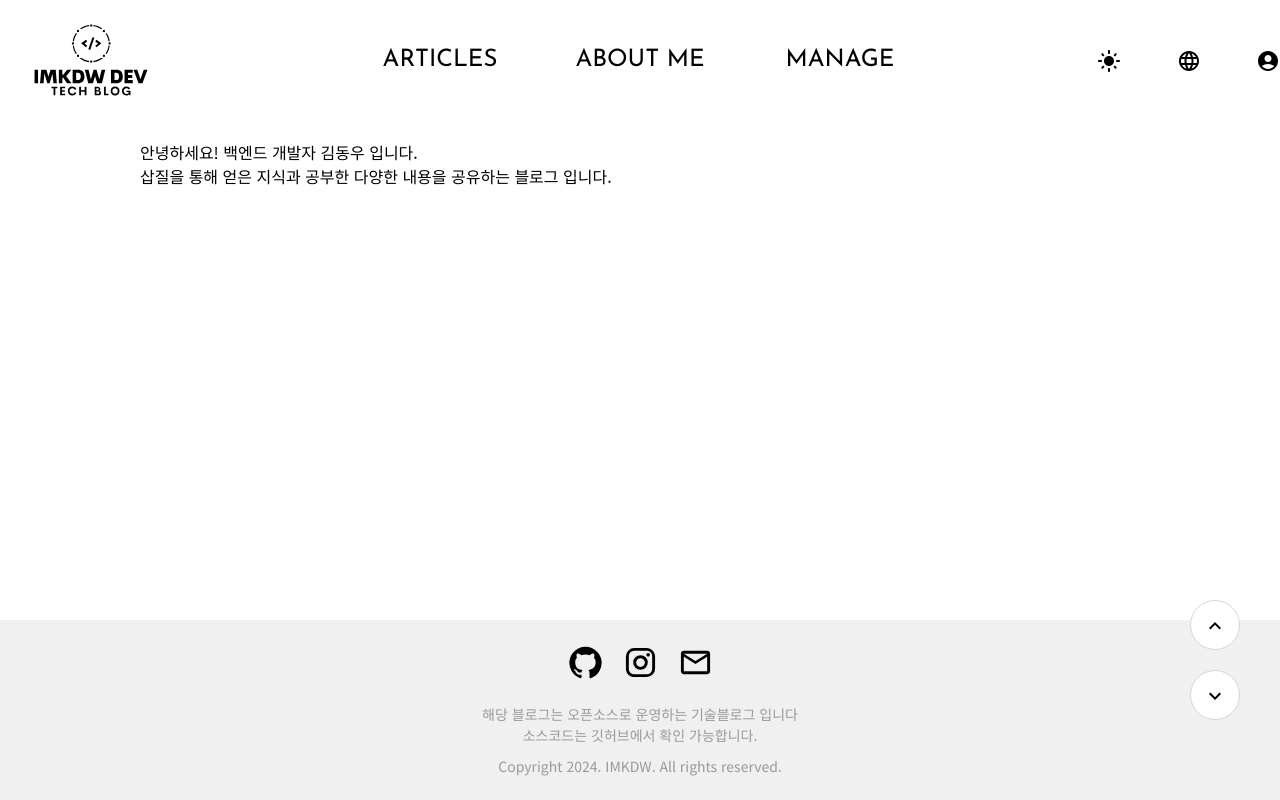
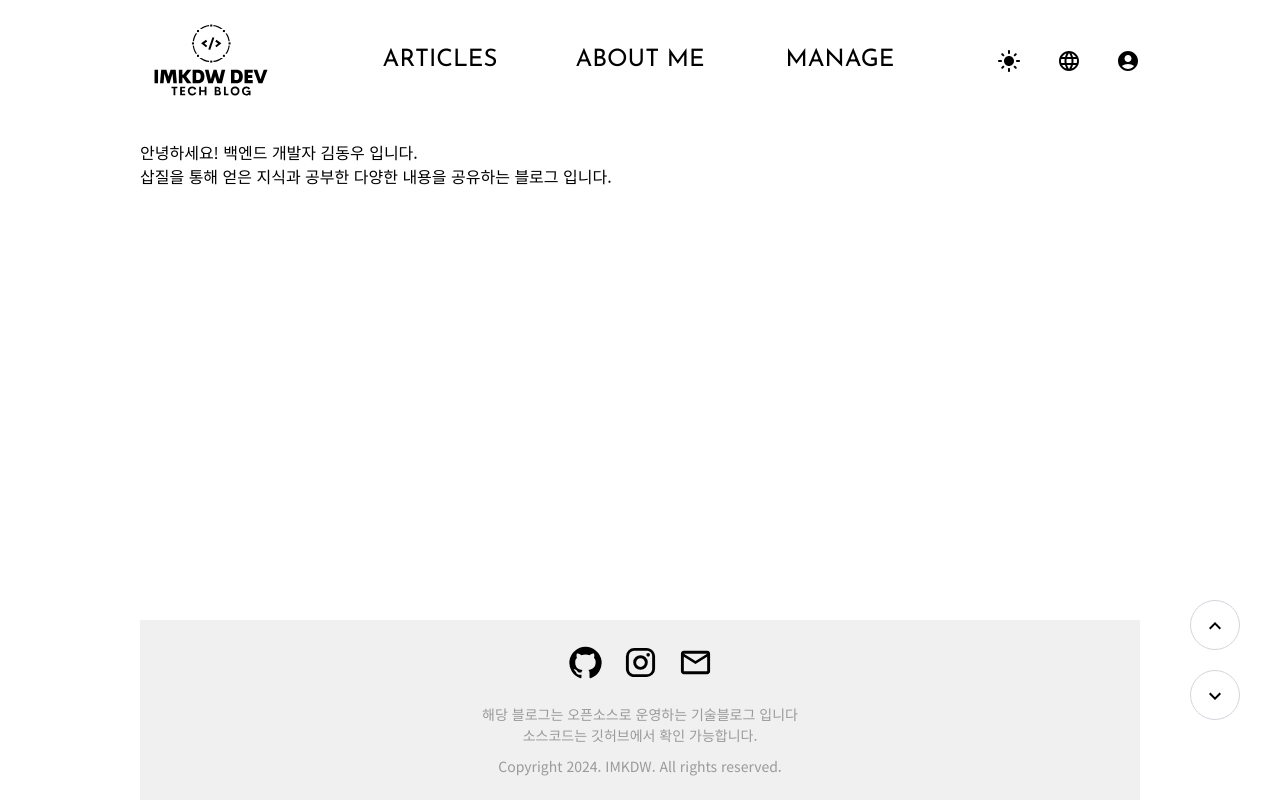
Before and after one commit to imkdw/blog-client, a Next.js app: page /about in a window 1280 px wide. Built offline with nearby package versions, Linux system fonts and the light colour scheme.

Commit message:
feat: 가로 최대 길이 1000px로 수정

```diff
--- a/components/Footer/Footer.tsx
+++ b/components/Footer/Footer.tsx
@@ -3,7 +3,7 @@ import FooterDescription from './Description';
 
 export default function Footer() {
   return (
-    <footer className="flex h-[180px] w-full max-w-[1400px] flex-col items-center justify-evenly bg-[#f0f0f0]">
+    <footer className="flex h-[180px] w-full max-w-[1000px] flex-col items-center justify-evenly bg-[#f0f0f0]">
       <FooterContact />
       <FooterDescription />
     </footer>
--- a/components/header/header.tsx
+++ b/components/header/header.tsx
@@ -13,7 +13,7 @@ export default function Header() {
   return (
     <header
       className={clsx(
-        'z-10 flex w-full max-w-[1400px] items-center bg-white',
+        'z-10 flex w-full max-w-[1000px] items-center bg-white',
         isMobileView ? 'relative h-[80px] border-b border-gray-300' : 'h-[120px]',
       )}
     >
```
